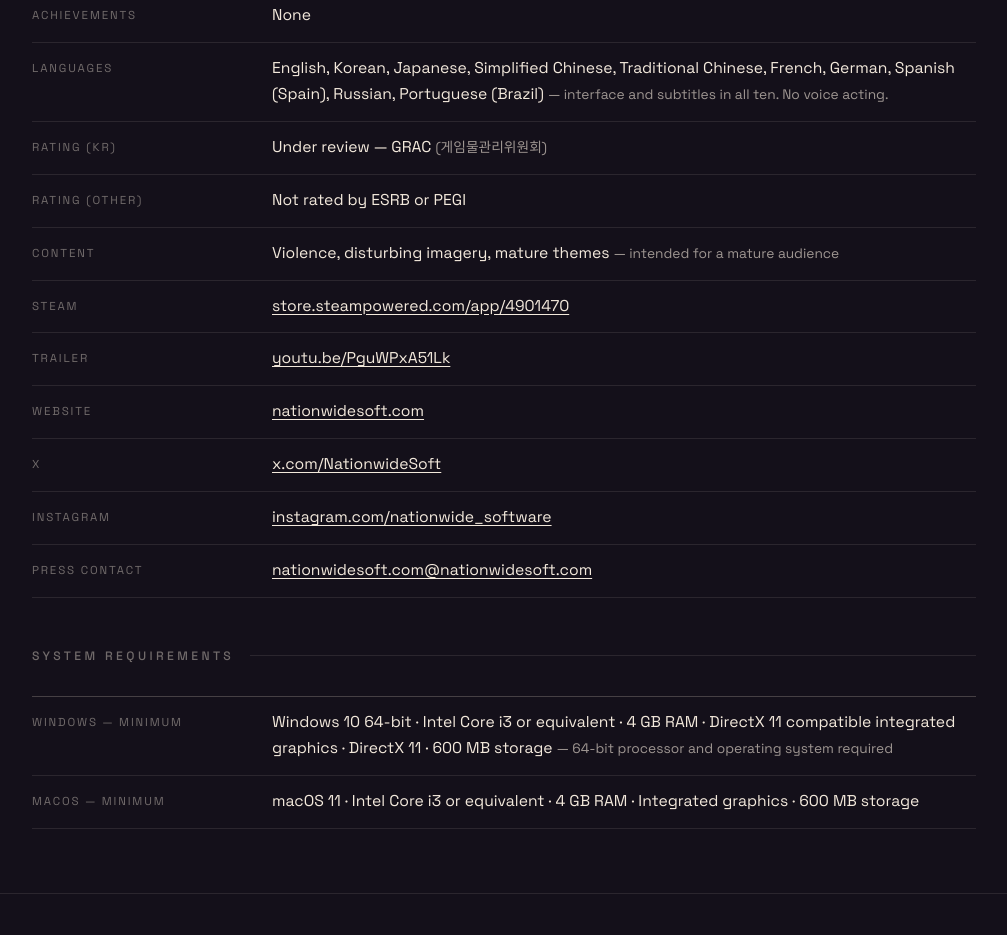
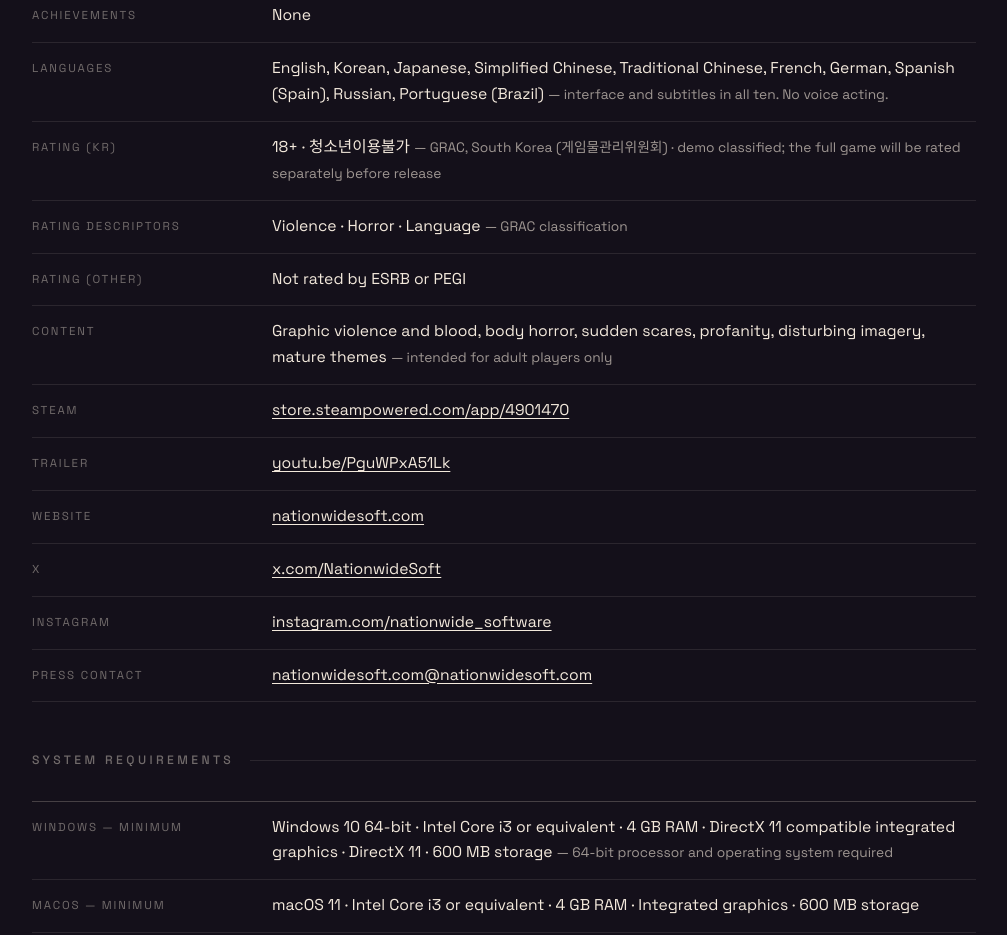
Before and after one commit to nationwidesoft/nationwidesoft.github.io, a plain HTML site: page press/index.html in a window 1280 px wide. Shown: the part 1411-2346 px from the top of the page, without its empty margins (136-1143 px from the left). Drawn offline with Linux system fonts and the light colour scheme; a web font is replaced by a local one.

Commit message:
Add files via upload

```diff
--- a/press/index.html
+++ b/press/index.html
@@ -386,9 +386,10 @@
         English, Korean, Japanese, Simplified Chinese, Traditional Chinese, French, German, Spanish (Spain), Russian, Portuguese (Brazil)
         <span class="note">— interface and subtitles in all ten. No voice acting.</span>
       </div></div>
-      <div class="row"><div class="k">Rating (KR)</div><div class="v">Under review — GRAC <span class="note">(게임물관리위원회)</span></div></div>
+      <div class="row"><div class="k">Rating (KR)</div><div class="v">18+ · 청소년이용불가 <span class="note">— GRAC, South Korea (게임물관리위원회) · demo classified; the full game will be rated separately before release</span></div></div>
+      <div class="row"><div class="k">Rating descriptors</div><div class="v">Violence · Horror · Language <span class="note">— GRAC classification</span></div></div>
       <div class="row"><div class="k">Rating (other)</div><div class="v">Not rated by ESRB or PEGI</div></div>
-      <div class="row"><div class="k">Content</div><div class="v">Violence, disturbing imagery, mature themes <span class="note">— intended for a mature audience</span></div></div>
+      <div class="row"><div class="k">Content</div><div class="v">Graphic violence and blood, body horror, sudden scares, profanity, disturbing imagery, mature themes <span class="note">— intended for adult players only</span></div></div>
       <div class="row"><div class="k">Steam</div><div class="v"><a href="https://store.steampowered.com/app/4901470/Lucys_Nightmare/" target="_blank" rel="noopener">store.steampowered.com/app/4901470</a></div></div>
       <div class="row"><div class="k">Trailer</div><div class="v"><a href="https://youtu.be/PguWPxA51Lk" target="_blank" rel="noopener">youtu.be/PguWPxA51Lk</a></div></div>
       <div class="row"><div class="k">Website</div><div class="v"><a href="https://nationwidesoft.com" target="_blank" rel="noopener">nationwidesoft.com</a></div></div>
```
